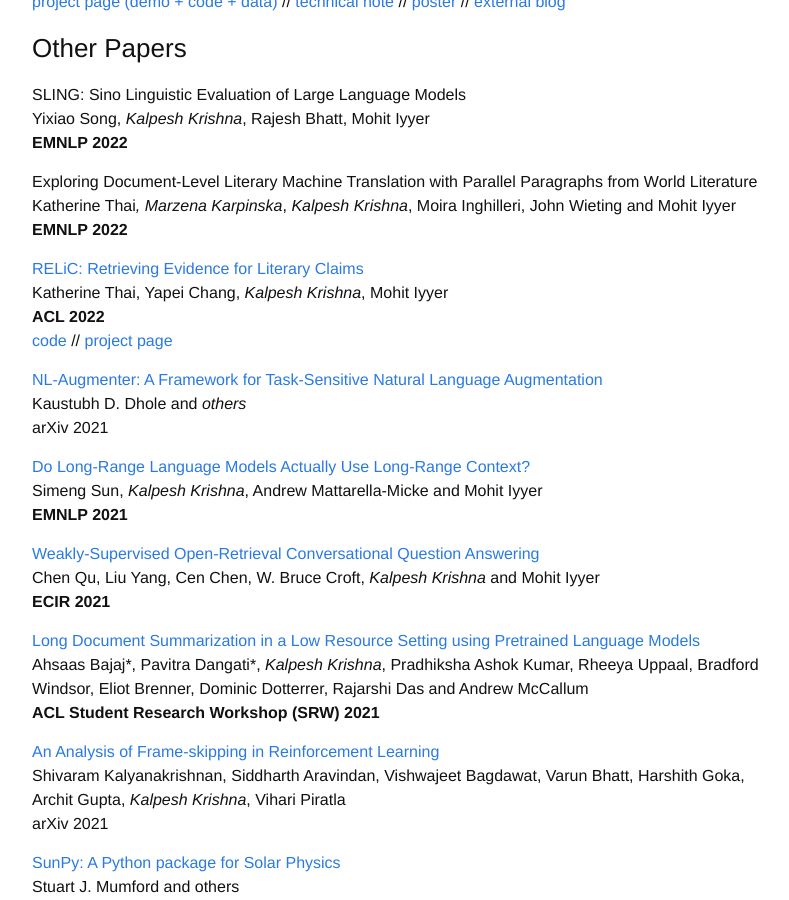
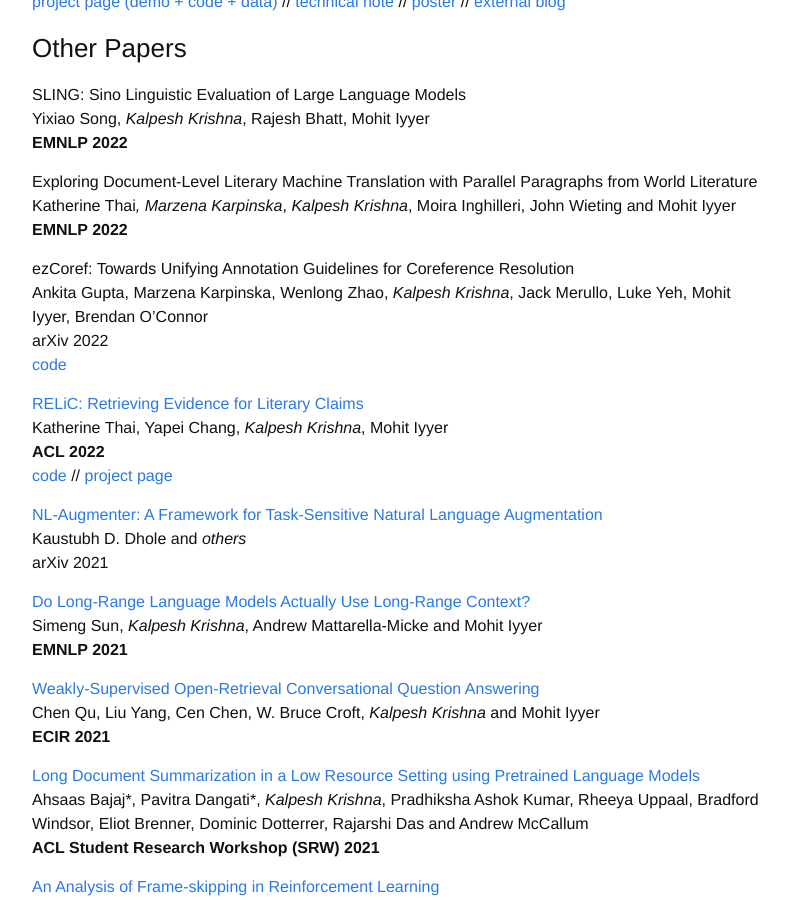
Before and after one commit to martiansideofthemoon/martiansideofthemoon.github.io, a Jekyll site: the page built from _pages/research.md, in a window 1280 px wide and 900 px high, scrolled down 942 px. Shown: the whole window, without its empty margins (238-1027 px from the left). Built offline with Jekyll 4.4.1, drawn with Linux system fonts in a browser that asks for light colours; comment, search, counter and statistics services are not loaded.

Commit message:
Update research.md

```diff
--- a/_pages/research.md
+++ b/_pages/research.md
@@ -49,6 +49,11 @@ Yixiao Song, *Kalpesh Krishna*, Rajesh Bhatt, Mohit Iyyer
 Exploring Document-Level Literary Machine Translation with Parallel Paragraphs from World Literature
 Katherine Thai*, Marzena Karpinska*, *Kalpesh Krishna*, Moira Inghilleri, John Wieting and Mohit Iyyer
 **EMNLP 2022**
+
+ezCoref: Towards Unifying Annotation Guidelines for Coreference Resolution
+Ankita Gupta, Marzena Karpinska, Wenlong Zhao, *Kalpesh Krishna*, Jack Merullo, Luke Yeh, Mohit Iyyer, Brendan O'Connor
+arXiv 2022
+[code](https://github.com/gnkitaa/ezCoref)
 
 [RELiC: Retrieving Evidence for Literary Claims](https://arxiv.org/abs/2203.10053)
 Katherine Thai, Yapei Chang, *Kalpesh Krishna*, Mohit Iyyer
```
